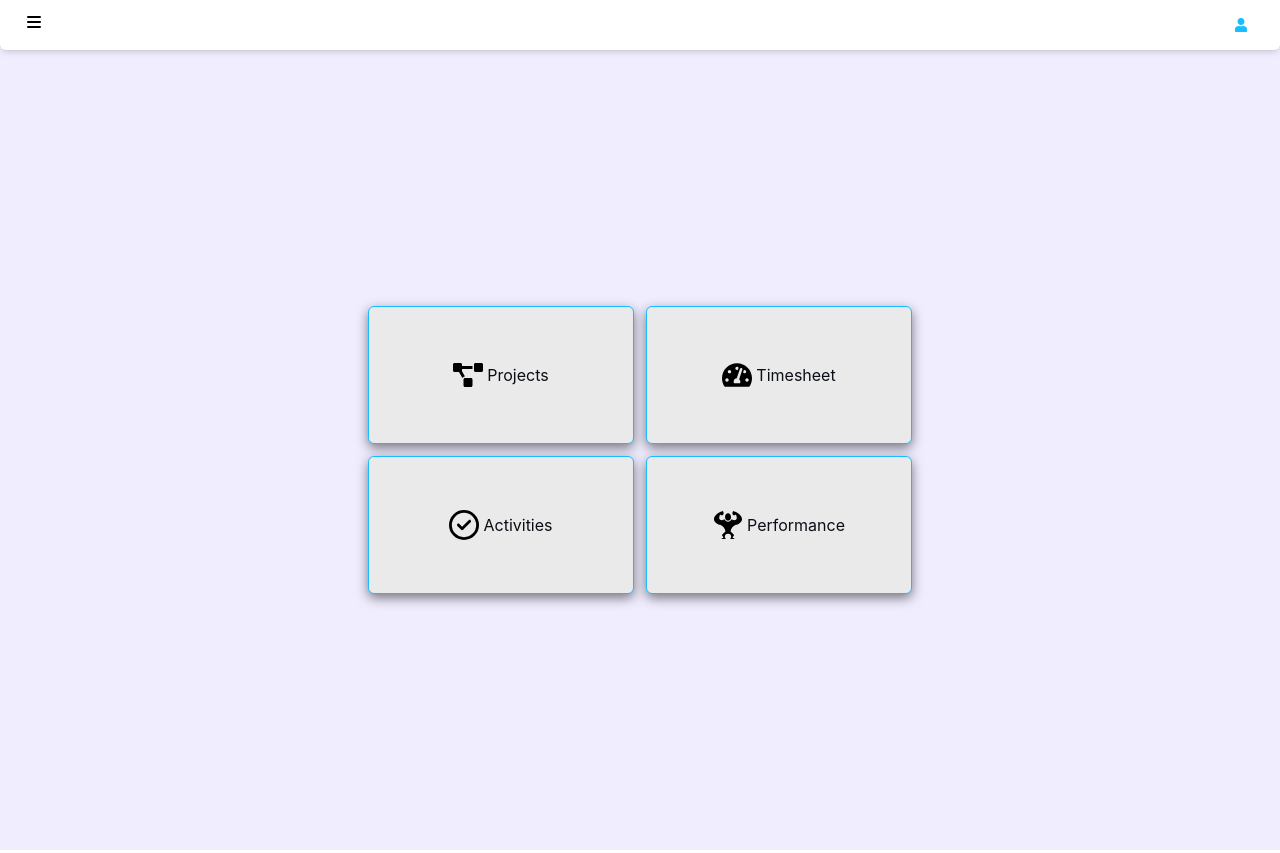
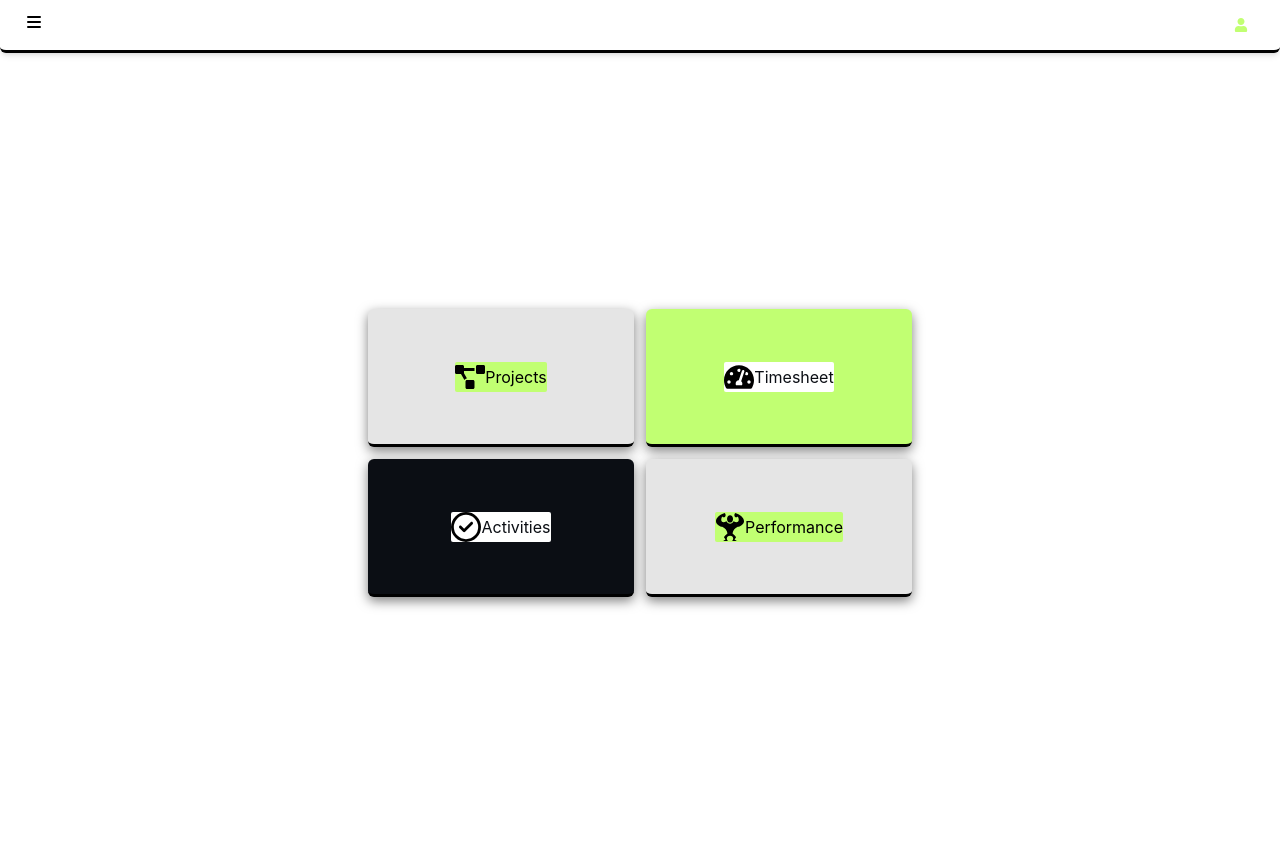
Before and after one commit to Sivaprasad12502/Track-Time, a React (Create React App) app in the folder client/: page /user in a window 1280 px wide. Built offline with nearby package versions, Linux system fonts and the light colour scheme; no server answers.

Commit message:
color chnged

```diff
--- a/client/src/pages/user/index.jsx
+++ b/client/src/pages/user/index.jsx
@@ -41,8 +41,8 @@ export default function User() {
     fetchUserData();
   }, []);
   return (
-    <div className="flex flex-col bg-[#F0EDFF] ">
-      <div className="flex justify-between items-center bg-white shadow-md px-6 py-3 rounded-b-md">
+    <div className="flex flex-col ">
+      <div className="flex justify-between items-center bg-white shadow-md px-6 py-3 rounded-b-md border-b-[3px] border-[black]">
         {/* Sidenav or logo area */}
         <div>
           <Sidenav />
@@ -50,30 +50,38 @@ export default function User() {
 
         {/* User Info */}
         <div className="flex items-center gap-2 text-sm text-gray-700 font-medium">
-          <FaUser className="text-[#19bdff]" />
+          <FaUser className="text-[#C1FF72]" />
           <span>{userDetails?.name}</span>
         </div>
       </div>
       <div className="gird place-content-center h-screen w-full p-3 sm:p-6 md:p-[7rem] lg:max-w-[768px] mr-auto ml-auto">
         <div className="grid grid-cols-2 place-items-center gap-3 h-1/4 sm:h-1/2">
-          <div className="drop-shadow-[0_4px_6px_rgba(0,0,0,0.5)] flex justify-center items-center gap-1 p-4  text-[#0b0e14] bg-[#EAEAEA] rounded-md transition-transform duration-300 ease-linear  hover:translate-y-[-3px] w-full  h-full border border-[#19bdff]">
+          <div className="drop-shadow-[0_4px_6px_rgba(0,0,0,0.5)] flex justify-center items-center gap-1 p-4  text-[black] bg-[#E5E5E5] rounded-md transition-transform duration-300 ease-linear  hover:translate-y-[-3px] w-full  h-full  border-b-[3px] border-[black]">
+            <div className="flex items-center rounded-sm bg-[#C1FF72]">
               <FaProjectDiagram size={30} className="fill-[black] " />
             <Link to={"/projects"}> Projects</Link>
             </div>
-          <div className="drop-shadow-[0_4px_6px_rgba(0,0,0,0.5)] flex justify-center items-center gap-1 p-4  text-[#0b0e14] bg-[#EAEAEA] rounded-md transition-transform duration-300 ease-linear  hover:translate-y-[-3px] w-full h-full border border-[#19bdff]">
+          </div>
+          <div className="drop-shadow-[0_4px_6px_rgba(0,0,0,0.5)] flex justify-center items-center gap-1 p-4  text-[#0b0e14] bg-[#C1FF72] rounded-md transition-transform duration-300 ease-linear  hover:translate-y-[-3px] w-full h-full border-b-[3px] border-[black]">
+            <div className="flex items-center bg-white rounded-sm">
               <FaTachometerAlt size={30} className="fill-[black]" />
               <Link to={"/timesheet"}>Timesheet</Link>
             </div>
-          <div className="drop-shadow-[0_4px_6px_rgba(0,0,0,0.5)] flex justify-center items-center gap-1 p-4  text-[#0b0e14] bg-[#EAEAEA] rounded-md transition-transform duration-300 ease-linear  hover:translate-y-[3px] w-full  h-full border border-[#19bdff]">
+          </div>
+          <div className="drop-shadow-[0_4px_6px_rgba(0,0,0,0.5)] flex justify-center items-center gap-1 p-4  text-[#0b0e14] bg-[#0b0e14] rounded-md transition-transform duration-300 ease-linear  hover:translate-y-[3px] w-full  h-full  border-b-[3px] border-[black]">
+            <div className="flex items-center bg-white rounded-sm">
               <FaRegCircleCheck size={30} className="fill-[black]" />
               <Link to={"/activities"}>Activities</Link>
             </div>
-          <div className="drop-shadow-[0_4px_6px_rgba(0,0,0,0.5)] flex justify-center items-center gap-1 p-4  text-[#0b0e14] bg-[#EAEAEA] rounded-md   hover:translate-y-[3px] w-full  h-full border border-[#19bdff]">
+          </div>
+          <div className="drop-shadow-[0_4px_6px_rgba(0,0,0,0.5)] flex justify-center items-center gap-1 p-4  text-[black] bg-[#E5E5E5] rounded-md transition-transform duration-300 ease-linear  hover:translate-y-[3px] w-full  h-full   border-b-[3px] border-[black]">
+            <div className="flex items-center bg-[#C1FF72] rounded-sm">
               <GiMuscleUp size={30} className="fill-[black]" />{" "}
             <Link to={"/performance"}>Performance</Link>
             </div>
           </div>
         </div>
       </div>
+    </div>
   );
 }
```
Lines whose indentation alone changed are shown as unchanged.
